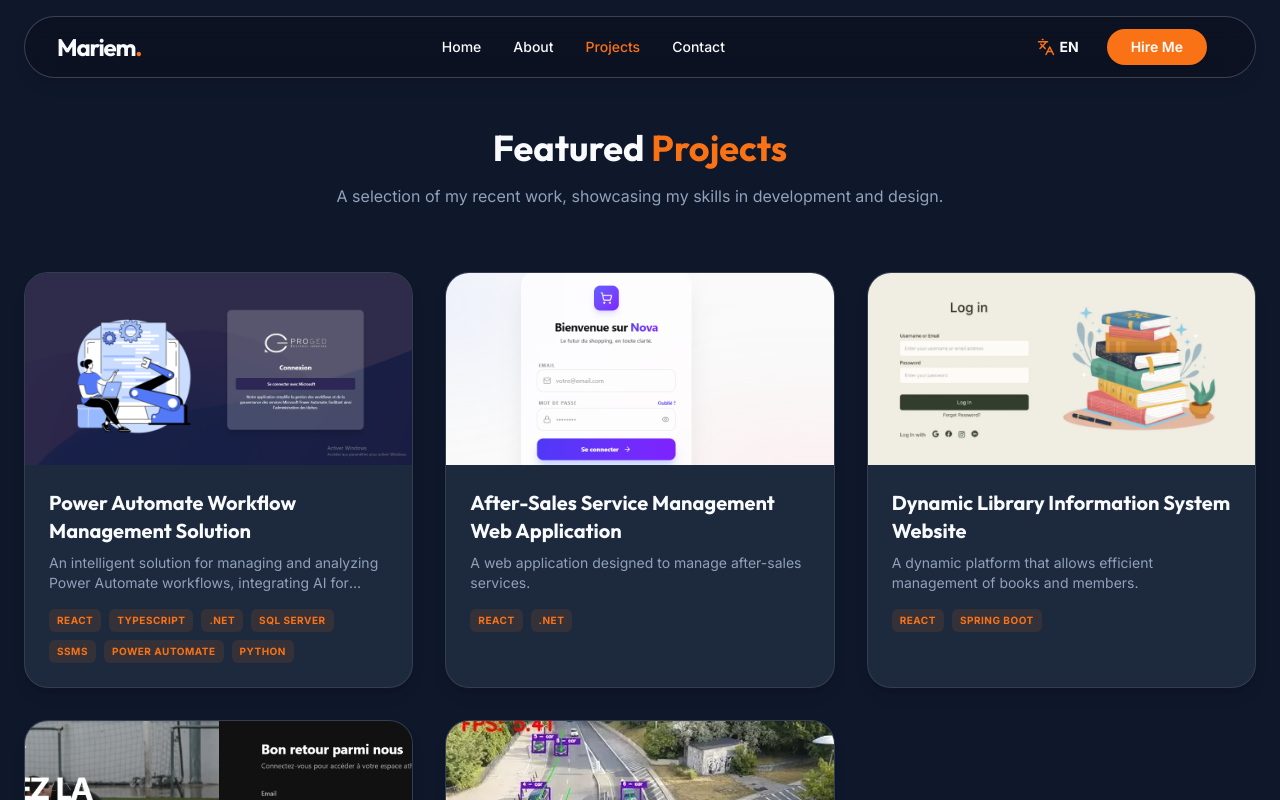
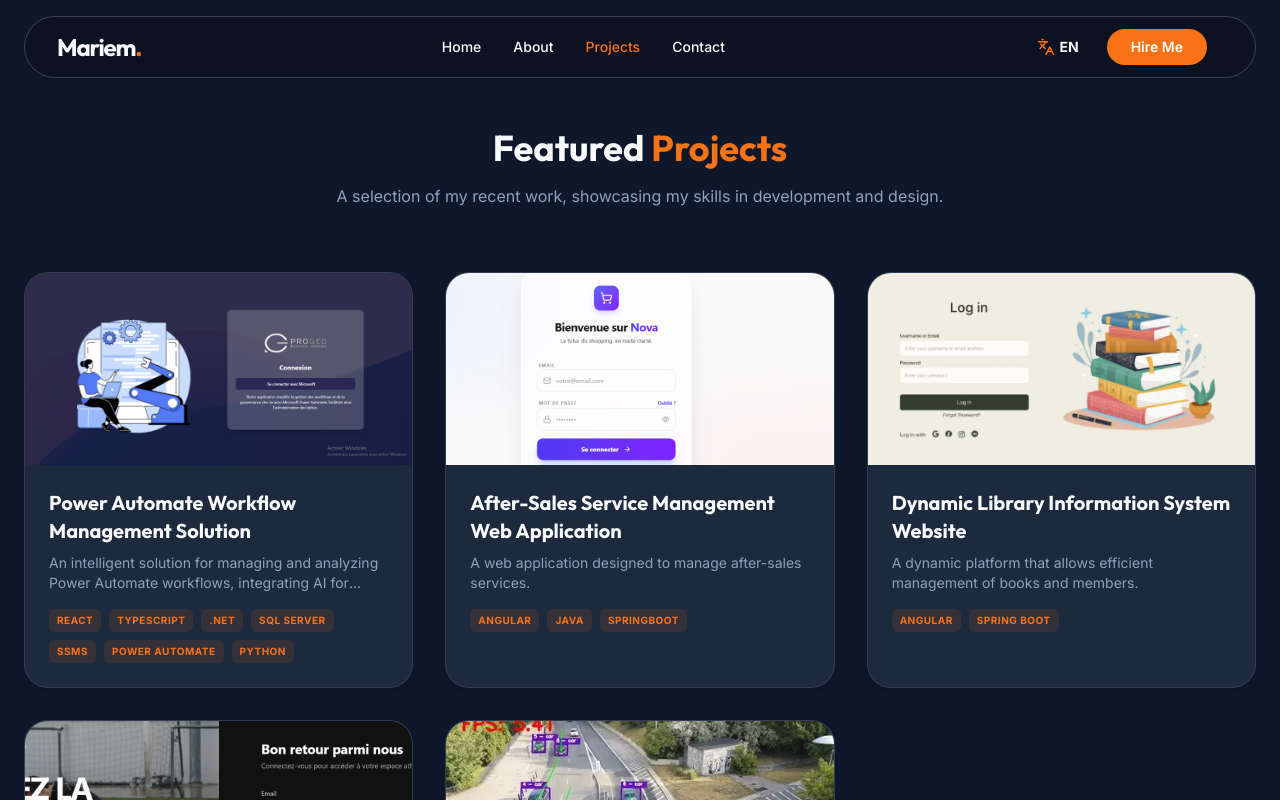
Before and after one commit to mariemkahli1/My_Portfolio_website, a React (Vite) app: page /projects in a window 1280 px wide. Shown: the top 800 px of the page. Built offline with nearby package versions, Linux system fonts and the light colour scheme.

Commit message:
Update project tags from React to Angular and Java

```diff
--- a/src/components/Projects.tsx
+++ b/src/components/Projects.tsx
@@ -23,14 +23,14 @@ const Projects: React.FC = () => {
       title: t('projects.p2.title'),
       description: t('projects.p2.desc'),
       image: commerce,
-      tags: ['React', '.NET'],
+      tags: ['Angular', 'Java','SpringBoot'],
       github: 'https://github.com/mariemkahli1/ProjetSAV-.NET-Angular',
     },
     {
       title: t('projects.p3.title'),
       description: t('projects.p3.desc'),
       image: library,
-      tags: ['React', 'Spring Boot'],
+      tags: ['Angular', 'Spring Boot'],
       github: 'https://github.com/mariemkahli1/Projet-Gestion-Laboratoire',
     },
     {
```
